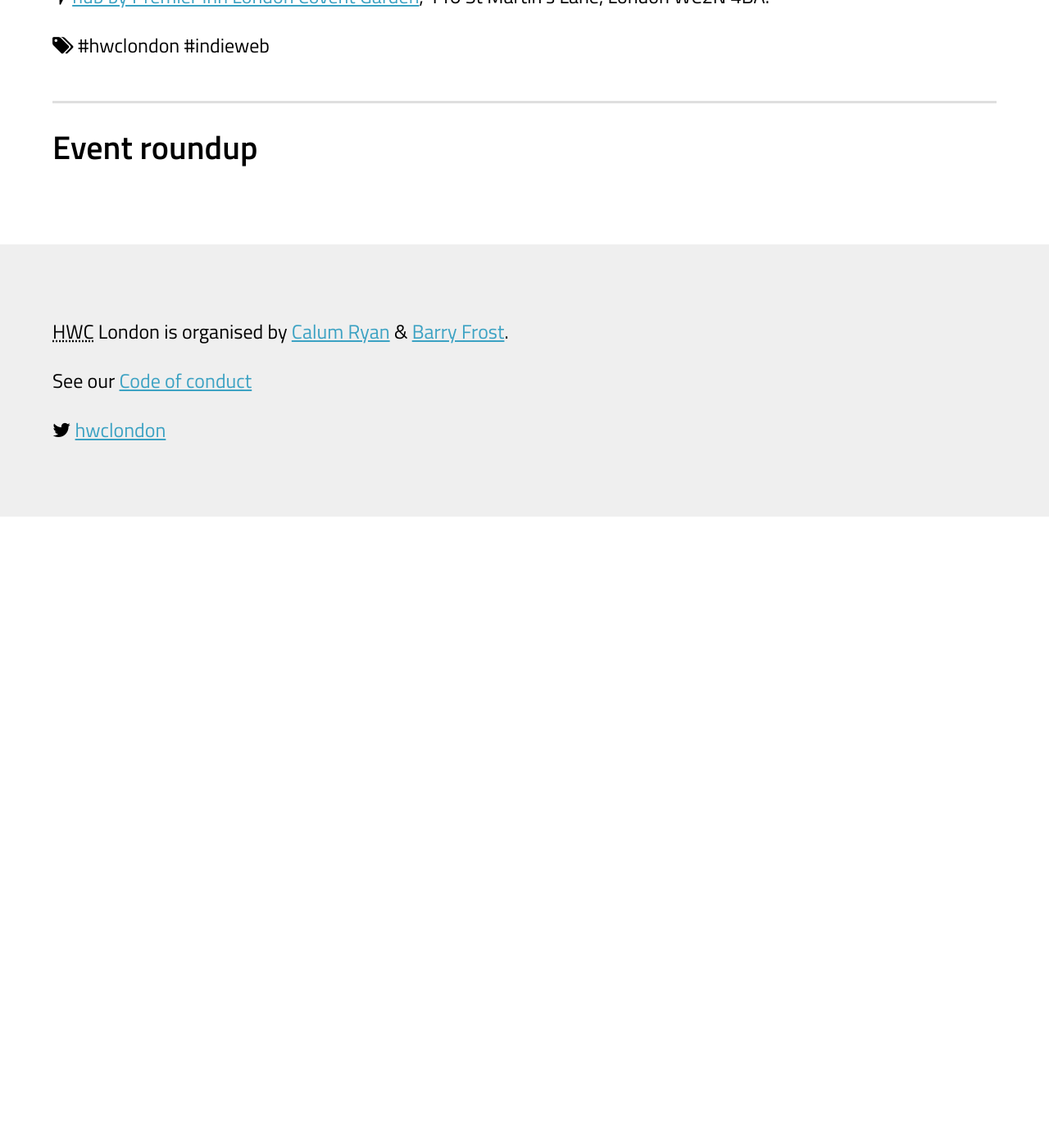
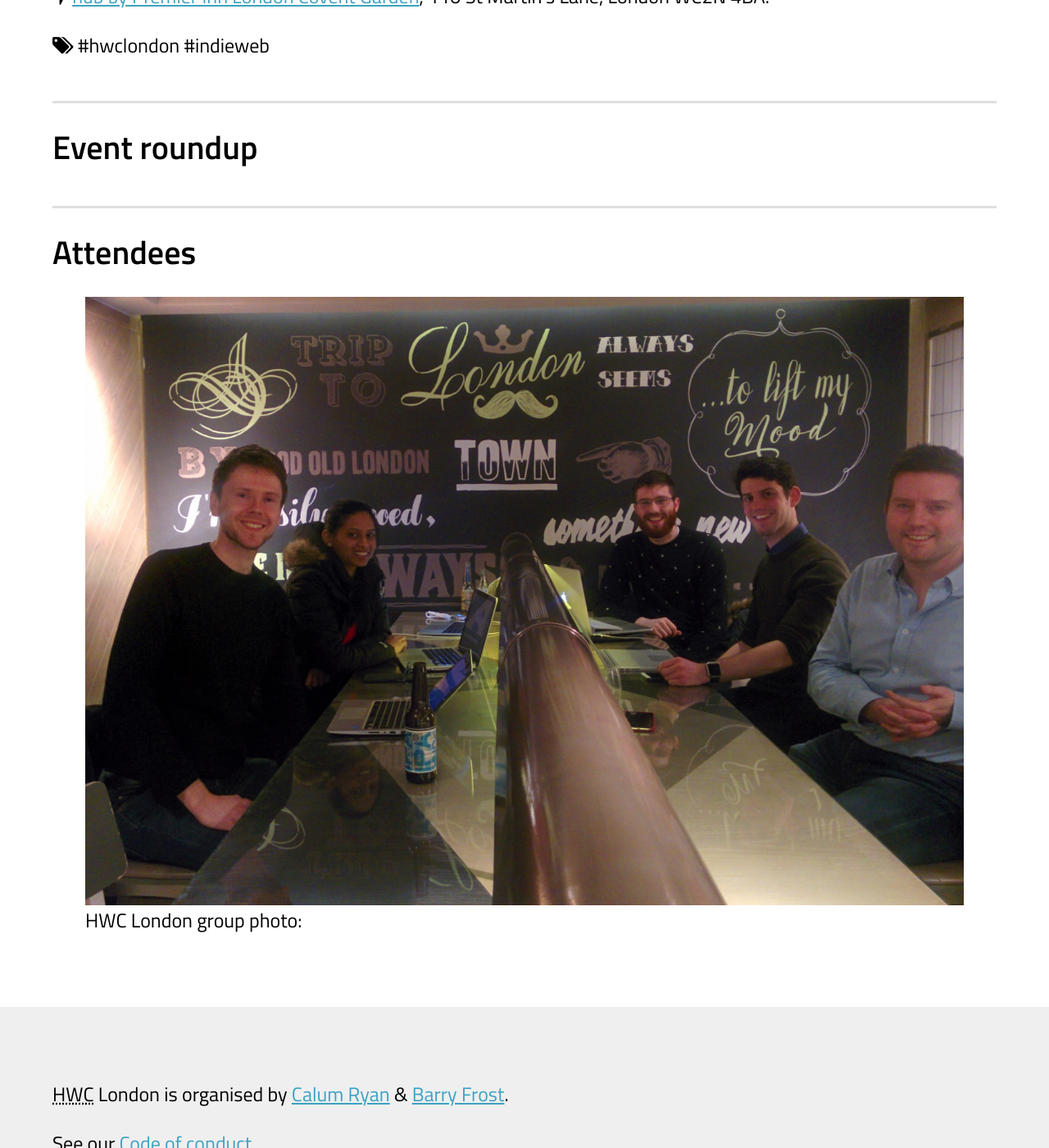
Before and after one commit to hwclondon/hwclondon.github.io, a Jekyll site: the page built from _events/20180110.md, in a window 1280 px wide and 1400 px high, scrolled down 774 px. Shown: the whole window at 82% size. Built offline with Jekyll 4.4.1, drawn with Linux system fonts in a browser that asks for light colours; before the commit the page ends 1404 px from its top, so only the background shows below that.

Commit message:
Event photo

```diff
--- a/_events/20180110.md
+++ b/_events/20180110.md
@@ -4,7 +4,7 @@ start: 2018-01-10T18:30:00+00:00
 end: 2018-01-10T20:30:00+00:00
 venue: thehub-coventgarden
 eventbrite: 41791326984
-photo:
+photo: 2018-01-10.jpg
 requirements: "<p>Join us anytime from 18:00 onwards at Proven Dough cafe below Hub by Premier Inn hotel in Covent Garden. The main event starts at 18:30 with a writing hour followed by discussion, show and tell. Look out for <a href='https://calumryan.com'>Calum Ryan</a> the organiser usually wearing an IndieWeb t-shirt and stickered laptop.</p><p>There are a few different ways you can register for Homebrew Website Club London:</p>"
 description: "Demos of personal websites and the opportunity to create, update or experiment on your personal website"
 ---
```
Also changed, not shown: photos/2018-01-10.jpg (added).
